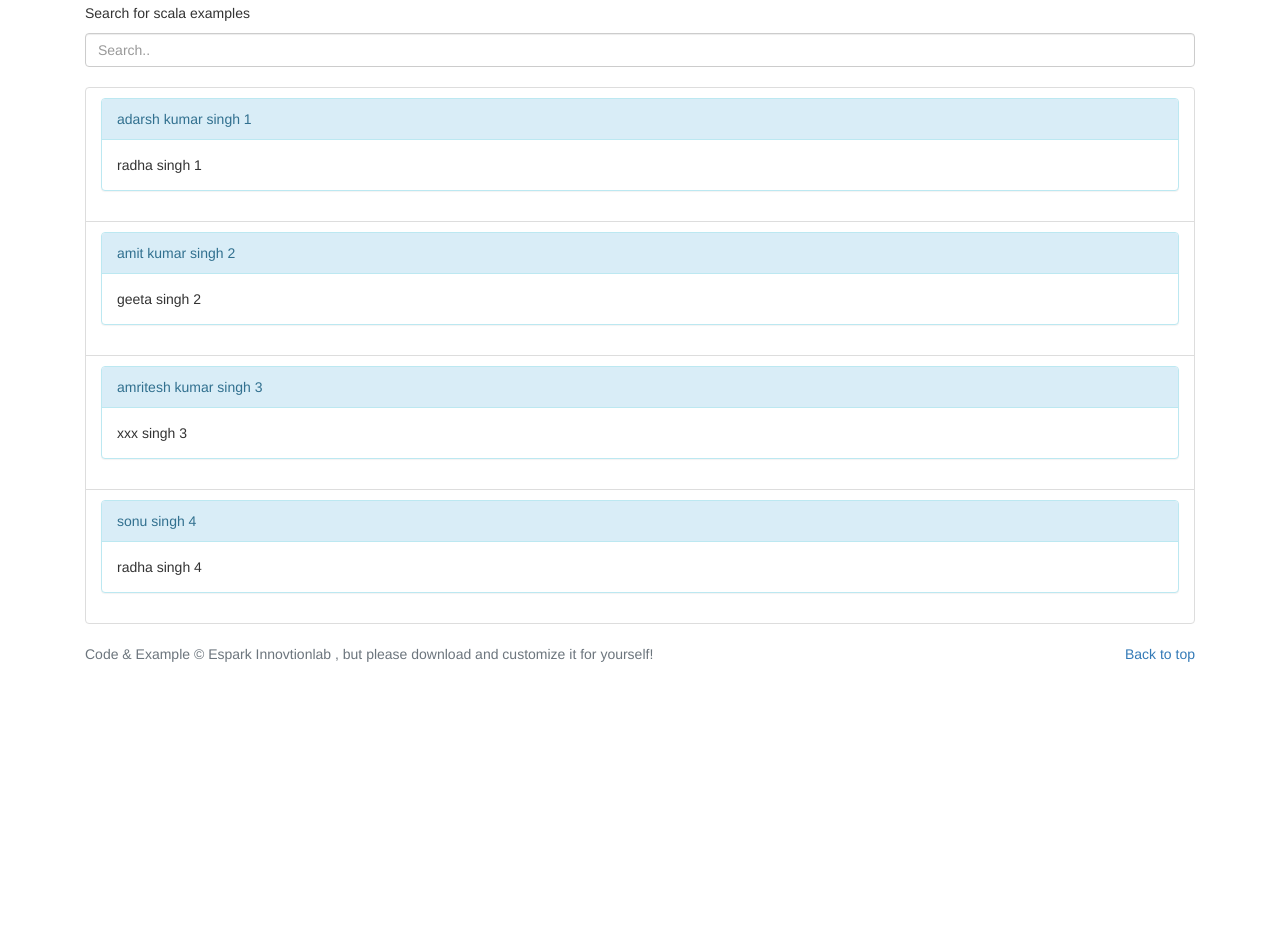
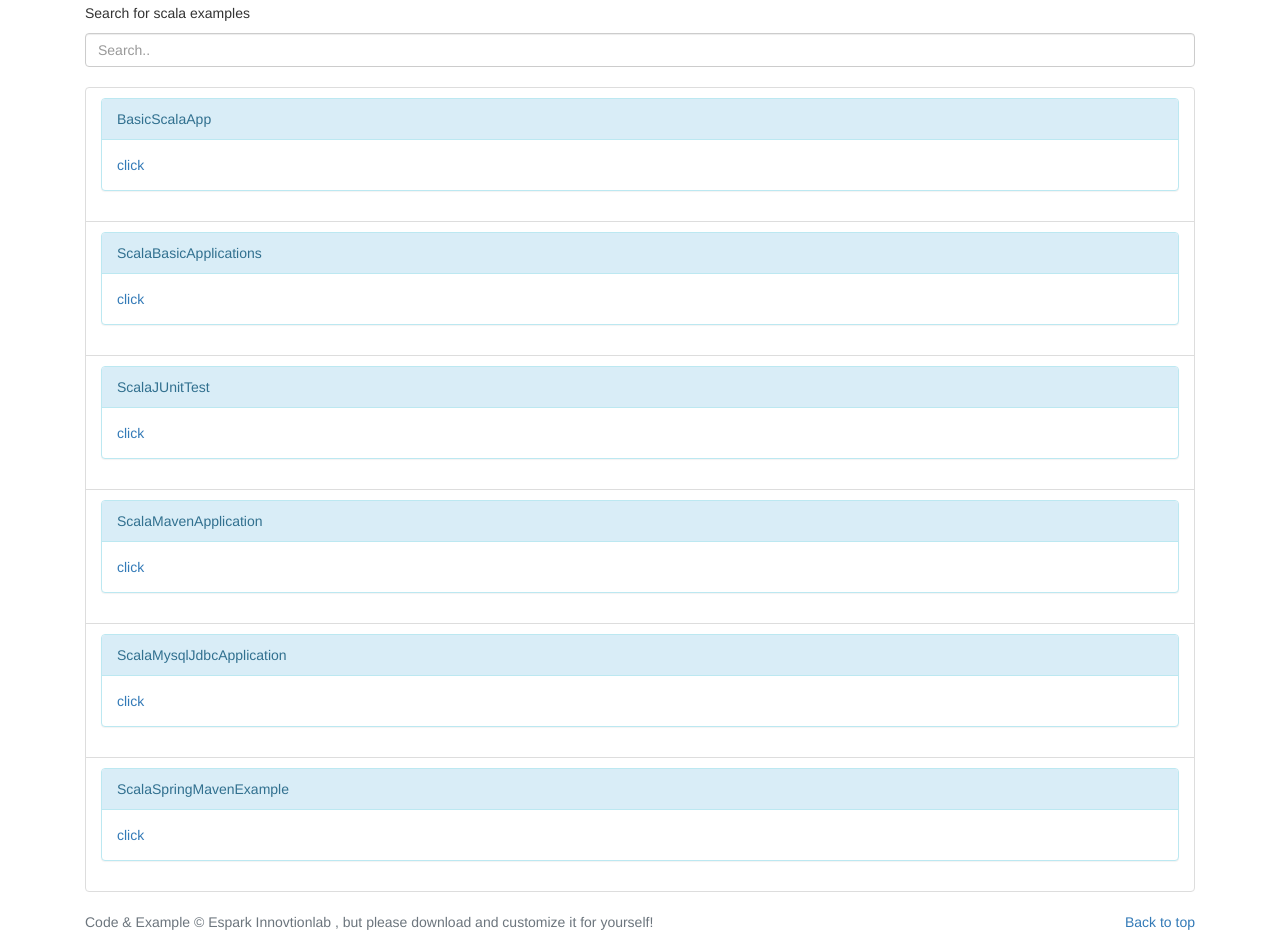
Before and after one commit to espark-adarsh/espark-adarsh.github.io, a plain HTML site: page pages/scala.html in a window 1280 px wide. Shown: the part 378-1320 px from the top of the page. Before the commit the page ends 1052 px from the top, so only its background shows below. Drawn offline with nearby package versions, Linux system fonts and the light colour scheme.

Commit message:
updating

```diff
--- a/pages/scala.html
+++ b/pages/scala.html
@@ -107,8 +107,8 @@
           <p class="lead text-muted">
             Every code is like poem, but every coder is not a poet
             <br />
-            Espark Innovationlab is the platform for supporting folks around
-            the world for innonvation and development
+            Espark Innovationlab is the platform for supporting folks around the
+            world for innonvation and development
           </p>
         </div>
       </section>
@@ -125,26 +125,68 @@
         <ul class="list-group" id="myList">
           <li class="list-group-item">
             <div class="panel panel-info">
-              <div class="panel-heading">adarsh kumar singh 1</div>
-              <div class="panel-body">radha singh 1</div>
+              <div class="panel-heading">BasicScalaApp</div>
+              <div class="panel-body">
+                <a
+                  href="https://github.com/adarshkumarsingh83/scala/tree/master/APPLICATIONS/BasicScalaApp"
+                  >click</a
+                >
+              </div>
             </div>
           </li>
           <li class="list-group-item">
             <div class="panel panel-info">
-              <div class="panel-heading">amit kumar singh 2</div>
-              <div class="panel-body">geeta singh 2</div>
+              <div class="panel-heading">ScalaBasicApplications</div>
+              <div class="panel-body">
+                <a
+                  href="https://github.com/adarshkumarsingh83/scala/tree/master/APPLICATIONS/ScalaBasicApplications"
+                  >click</a
+                >
+              </div>
             </div>
           </li>
           <li class="list-group-item">
             <div class="panel panel-info">
-              <div class="panel-heading">amritesh kumar singh 3</div>
-              <div class="panel-body">xxx singh 3</div>
+              <div class="panel-heading">ScalaJUnitTest</div>
+              <div class="panel-body">
+                <a
+                  href="https://github.com/adarshkumarsingh83/scala/tree/master/APPLICATIONS/ScalaJUnitTest"
+                  >click</a
+                >
+              </div>
             </div>
           </li>
           <li class="list-group-item">
             <div class="panel panel-info">
-              <div class="panel-heading">sonu singh 4</div>
-              <div class="panel-body">radha singh 4</div>
+              <div class="panel-heading">ScalaMavenApplication</div>
+              <div class="panel-body">
+                <a
+                  href="https://github.com/adarshkumarsingh83/scala/tree/master/APPLICATIONS/ScalaMavenApplication"
+                  >click</a
+                >
+              </div>
+            </div>
+          </li>
+          <li class="list-group-item">
+            <div class="panel panel-info">
+              <div class="panel-heading">ScalaMysqlJdbcApplication</div>
+              <div class="panel-body">
+                <a
+                  href="https://github.com/adarshkumarsingh83/scala/tree/master/APPLICATIONS/ScalaMysqlJdbcApplication"
+                  >click</a
+                >
+              </div>
+            </div>
+          </li>
+          <li class="list-group-item">
+            <div class="panel panel-info">
+              <div class="panel-heading">ScalaSpringMavenExample</div>
+              <div class="panel-body">
+                <a
+                  href="https://github.com/adarshkumarsingh83/scala/tree/master/APPLICATIONS/ScalaSpringMavenExample"
+                  >click</a
+                >
+              </div>
             </div>
           </li>
         </ul>
```
